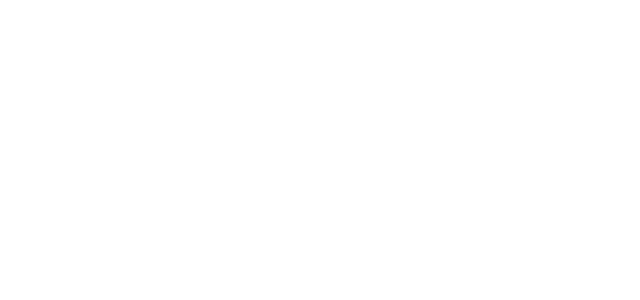
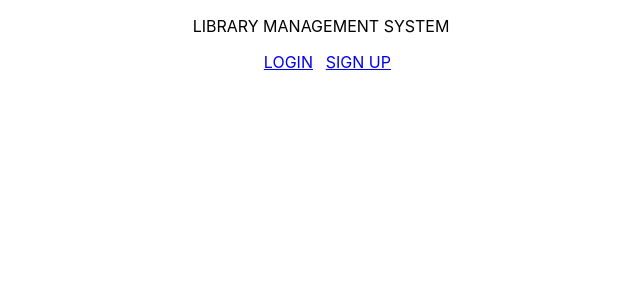
Before and after one commit to sparrowV/library_management_system, a React (Create React App) app in the folder frontend/: page / in a window 1280 px wide. Shown: the top 300 px of the page, without its empty margins (319-959 px from the left). Built offline with nearby package versions, Linux system fonts and the light colour scheme.

Commit message:
add homepage

```diff
--- a/frontend/src/App.js
+++ b/frontend/src/App.js
@@ -7,6 +7,7 @@ import Login from "./components/Login";
 import DashBoard from "./components/DashBoard";
 import SecureRoute from "./components/security/SecureRoute";
 import Registration from "./components/Registration";
+import Home from "./components/Home";
 
 function App() {
   return (
@@ -15,6 +16,7 @@ function App() {
         <div className="App">
          <Route exact path="/login" component={Login} />
          <Route exact path="/register" component={Registration}/>
+         <Route exact path="/" component={Home}/>
           <Switch>
             <SecureRoute exact path="/dashboard" component={DashBoard} />
           </Switch>
--- /dev/null
+++ b/frontend/src/components/Home.js
@@ -0,0 +1,22 @@
+import React from "react";
+import { Link } from "react-router-dom";
+import Button from "@material-ui/core/Button";
+import Box from "@material-ui/core/Box";
+
+const Home = () => {
+  return (
+    <div>
+      <Box m={2}>
+        <div>LIBRARY MANAGEMENT SYSTEM</div>
+      </Box>
+
+           <Link to="/login" style={{margin:"1%"}}>LOGIN</Link>
+
+
+           <Link to="/register">SIGN UP</Link>
+
+
+    </div>
+  );
+};
+export default Home;
```
